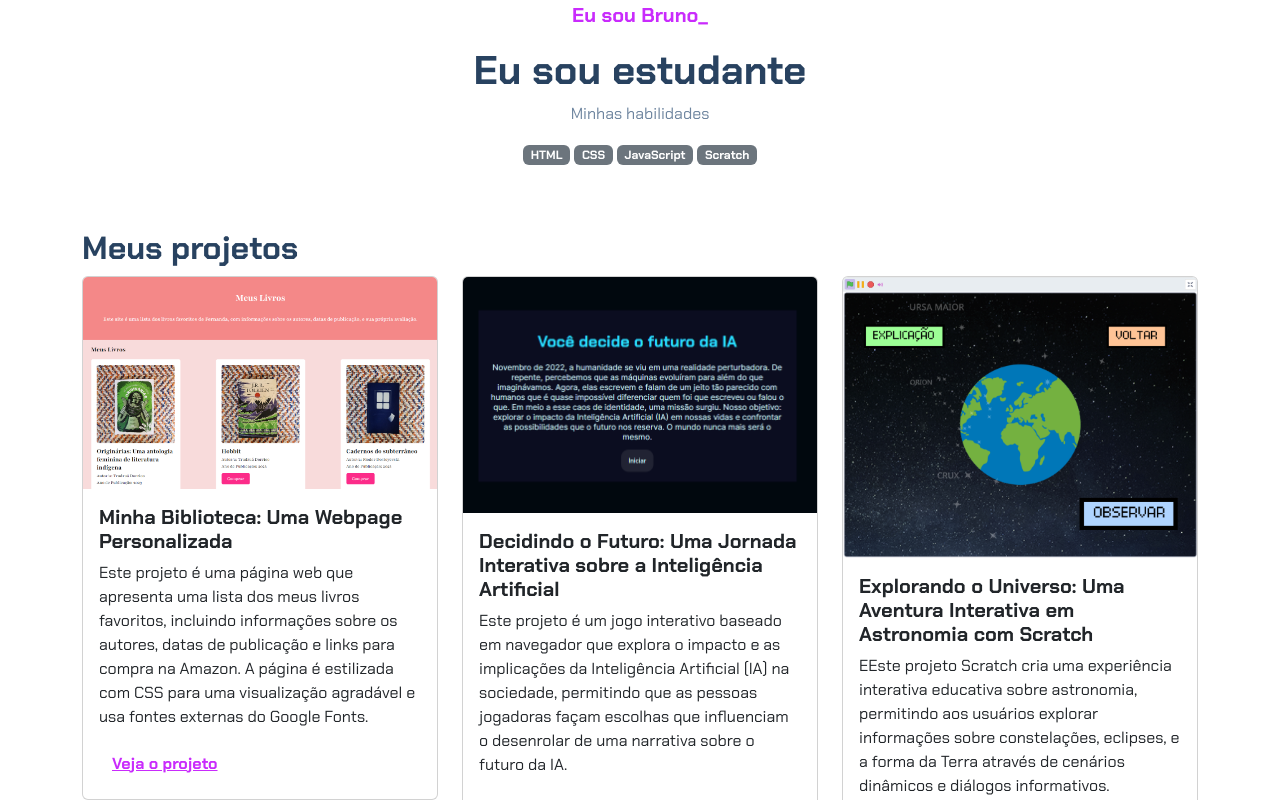
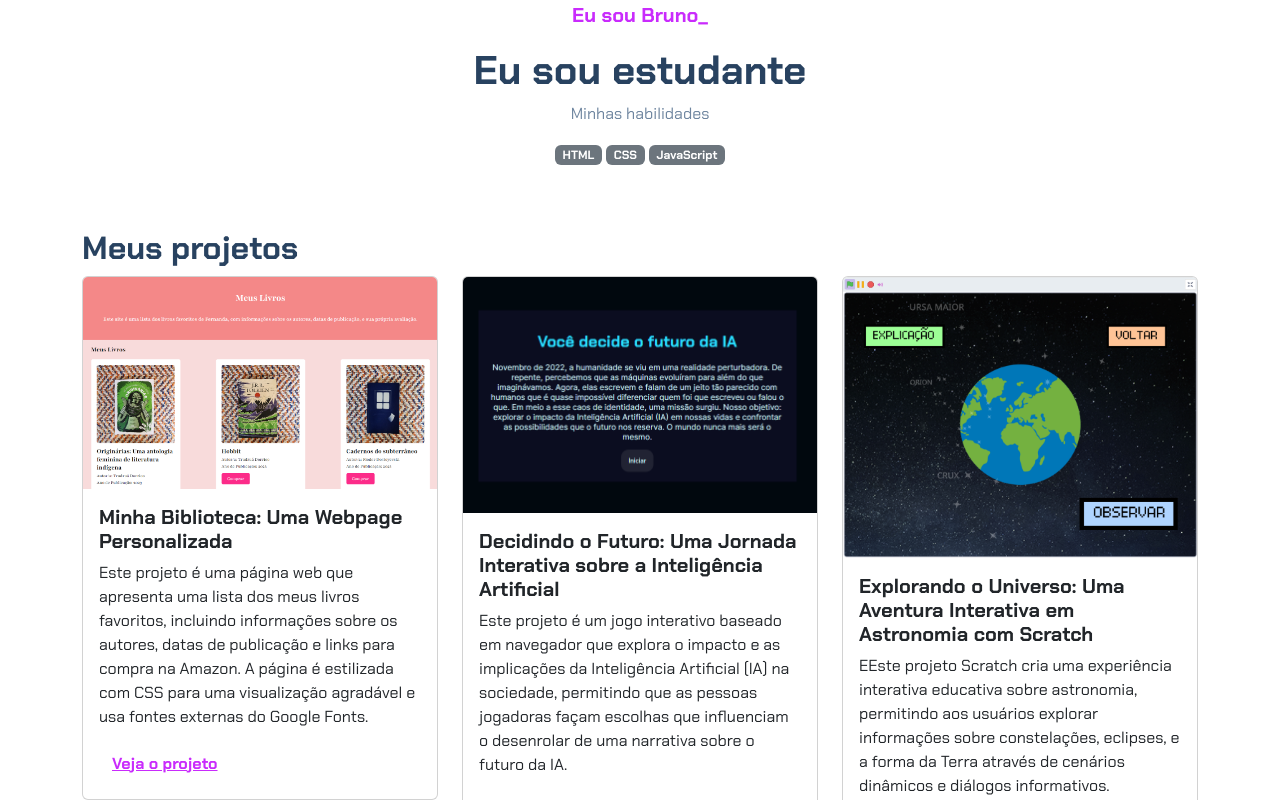
Before and after one commit to bruno200710/portf-lio, a plain HTML site: page index.html in a window 1280 px wide. Shown: the top 800 px of the page. Drawn offline with nearby package versions, Linux system fonts and the light colour scheme; files whose address does not match are found by name.

Commit message:
Update index.html

```diff
--- a/index.html
+++ b/index.html
@@ -19,7 +19,6 @@
             <p class="badge bg-secondary">HTML</p>
             <p class="badge bg-secondary">CSS</p>
             <p class="badge bg-secondary">JavaScript</p>
-            <p class="badge bg-secondary">Scratch</p>
         </div>
     </header>
     <main class="container mt-5">
```
